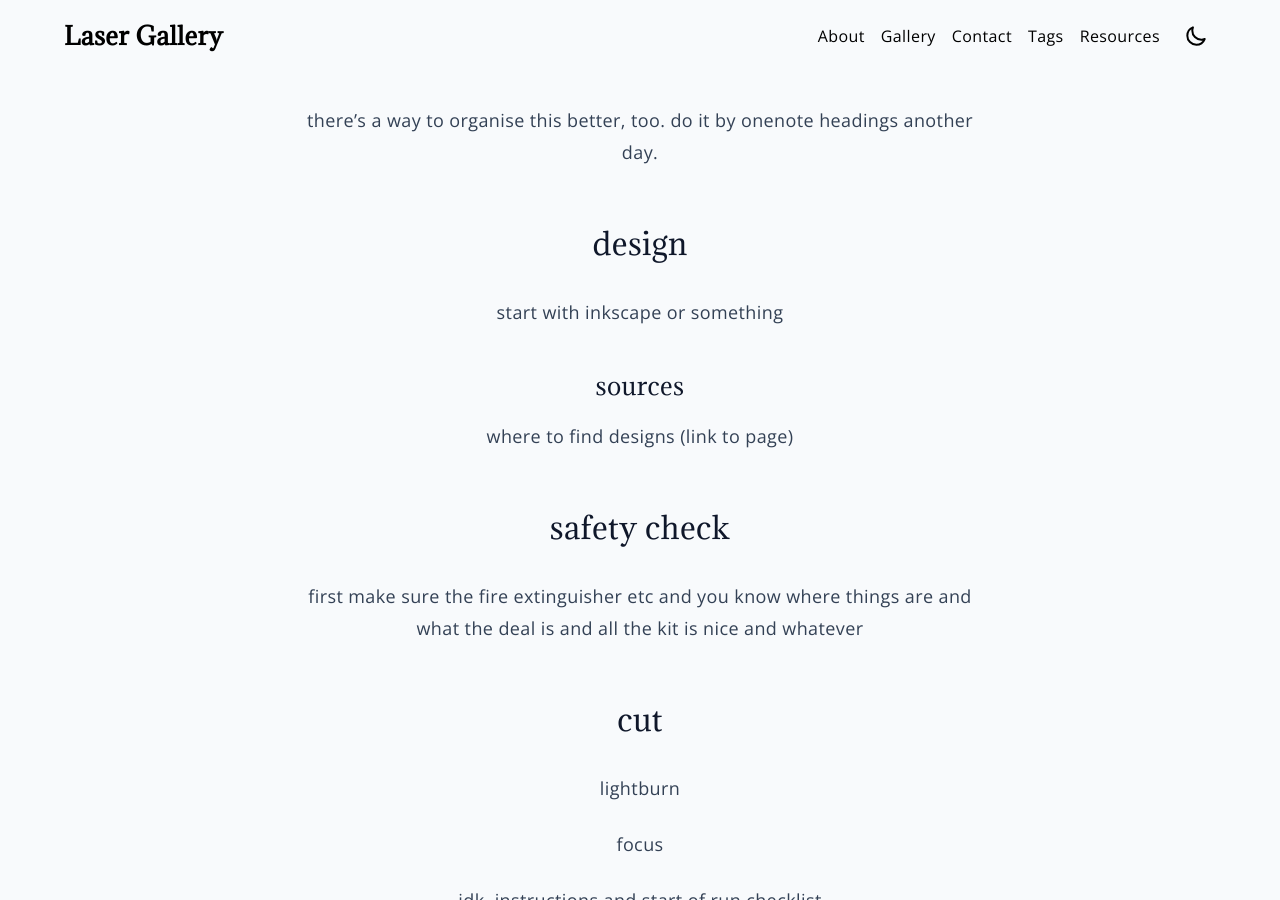
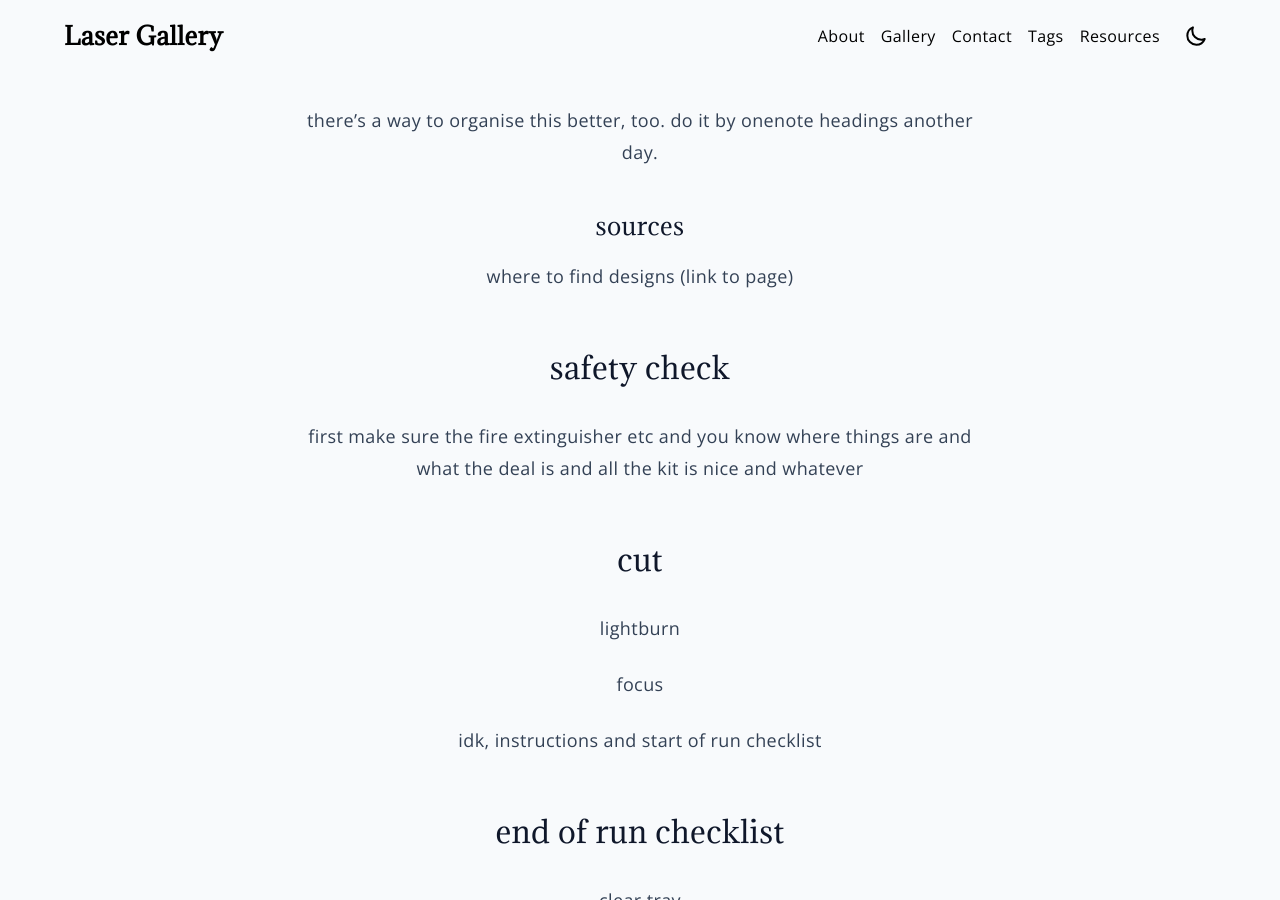
Before and after one commit to paper-engineer/laser-gallery, a Jekyll site: the page built from docs/_pages/instructions.md, in a window 1280 px wide and 900 px high. Built offline with Jekyll 4.4.1, drawn with Linux system fonts in a browser that asks for light colours.

Commit message:
Update instructions.md

```diff
--- a/docs/_pages/instructions.md
+++ b/docs/_pages/instructions.md
@@ -3,10 +3,6 @@ title: instructions
 layout: page
 ---
 there's a way to organise this better, too. do it by onenote headings another day.
-
-## design
-
-start with inkscape or something
 
 ### sources
 
```
